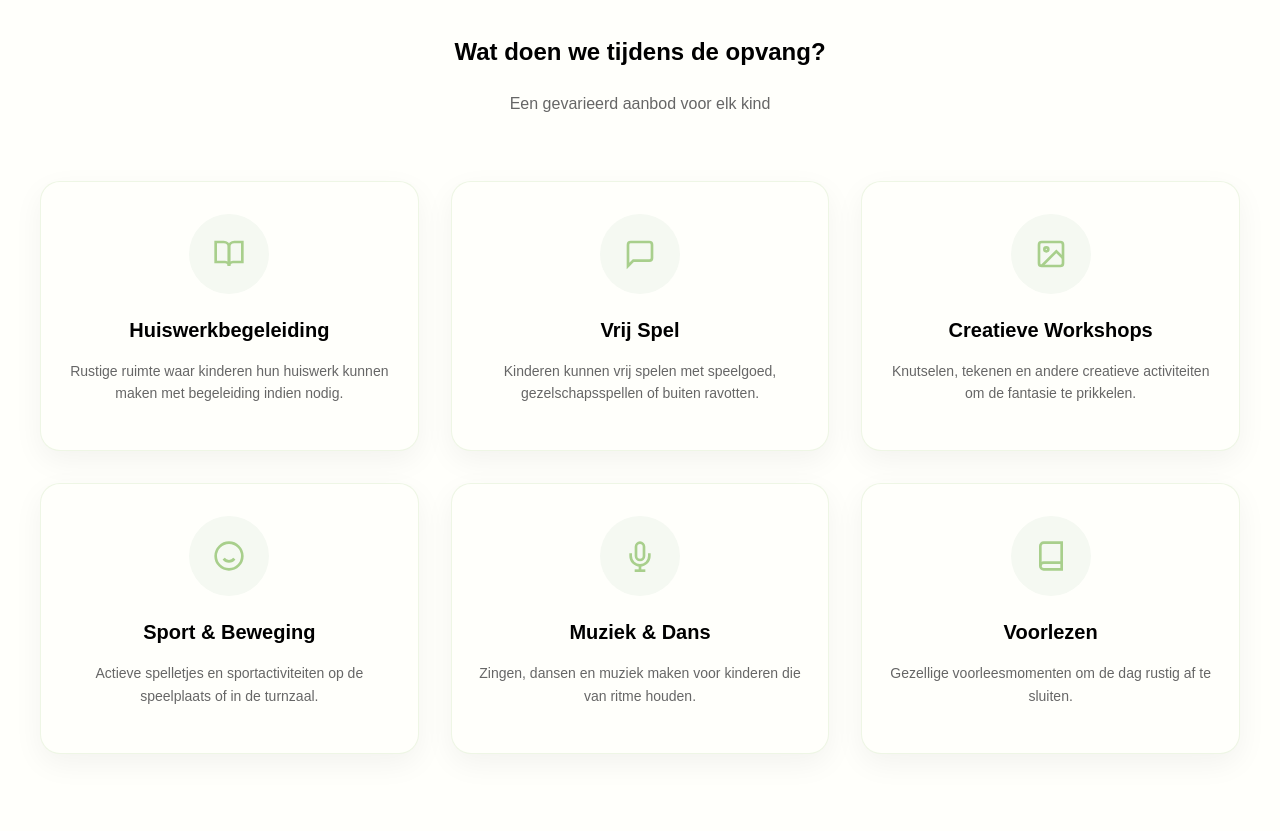
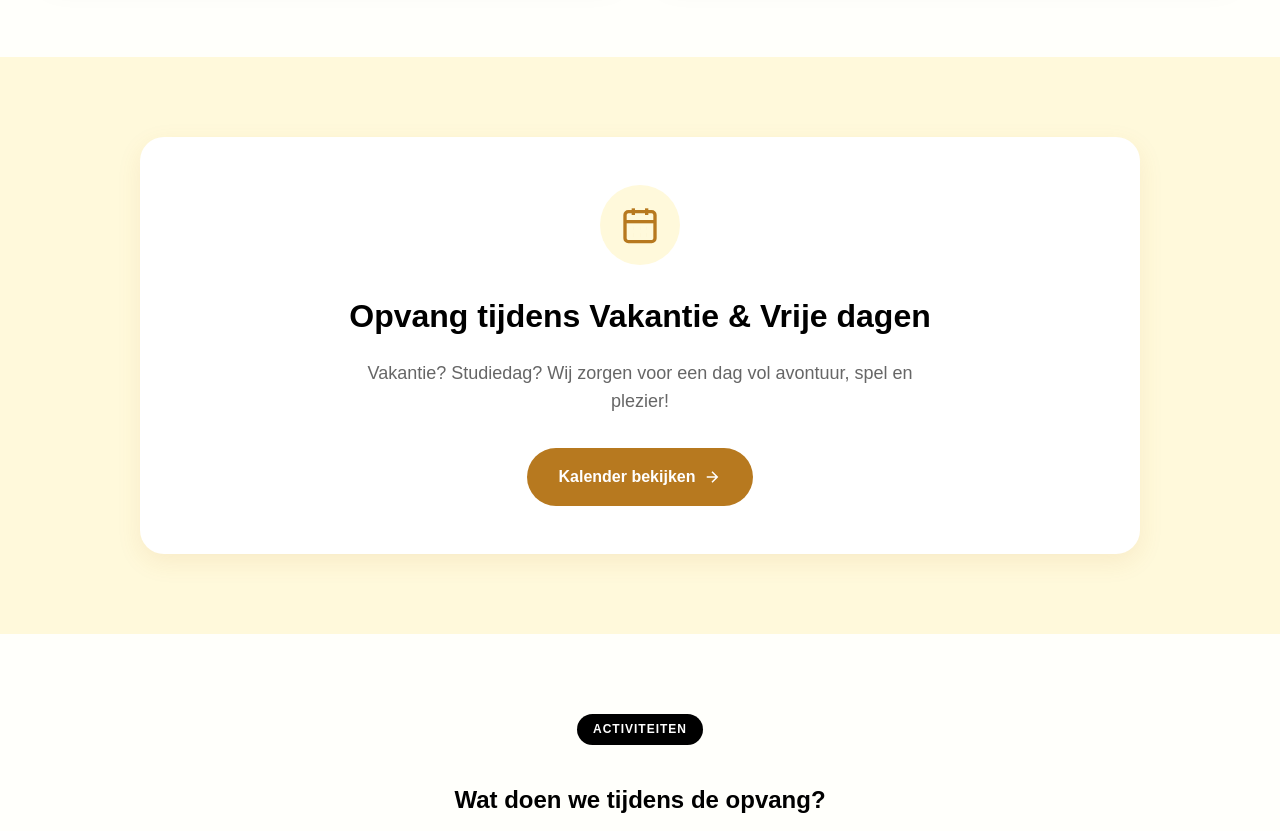
Before and after one commit to LeeLars/VBS-De-Freres, a website: page web/pages/opvang/index.html in a window 1280 px wide. Shown: the part 1768-2599 px from the top of the page. Drawn offline with Linux system fonts and the light colour scheme; no server answers; a web font is replaced by a local one.

Commit message:
Update opvang page with expanded VZW De Speelkamer info and holiday care section

```diff
--- a/web/pages/opvang/index.html
+++ b/web/pages/opvang/index.html
@@ -46,9 +46,15 @@
                     <div>
                         <span class="tag-pill" style="background: #fff9db; color: #b7791f;">Onze Partner</span>
                         <h2 style="font-size: 32px; margin: 16px 0;">Samenwerking met VZW De Speelkamer</h2>
-                        <p style="font-size: 16px; color: #666; line-height: 1.6; margin-bottom: 24px;">
+                        <p style="font-size: 16px; color: #666; line-height: 1.6; margin-bottom: 16px;">
                             Onze buitenschoolse opvang wordt georganiseerd door <strong>VZW De Speelkamer</strong>. Zij bieden kwaliteitsvolle opvanginitiatieven in hartje Brugge waar spelen, leren en groeien centraal staan.
                         </p>
+                        <div style="background: #f0fdf4; border-left: 4px solid #166534; padding: 16px; margin-bottom: 24px;">
+                            <h4 style="margin: 0 0 8px 0; color: #166534;">Samen groeien & bloeien</h4>
+                            <p style="margin: 0; font-size: 14px; color: #166534;">
+                                VZW De Speelkamer werkt nauw samen met VBS De Frères, Sint-Andreas en Het Kleurenpalet. Ons doel is om een naadloze overgang te bieden tussen school, vrije tijd en vakanties.
+                            </p>
+                        </div>
                         <a href="https://vzwdespeelkamer.be/" target="_blank" rel="noopener noreferrer" style="background: #a8cf8c; color: #000; display: inline-flex; align-items: center; gap: 8px; text-decoration: none; border-radius: 50px; font-weight: 600; padding: 14px 28px; transition: all 0.3s;" onmouseover="this.style.transform='translateY(-2px)'; this.style.backgroundColor='#96bb7a'; this.style.boxShadow='0 4px 12px rgba(168, 207, 140, 0.3)'" onmouseout="this.style.transform='translateY(0)'; this.style.backgroundColor='#a8cf8c'; this.style.boxShadow='none'">
                             Bezoek vzwdespeelkamer.be
                             <svg width="18" height="18" viewBox="0 0 24 24" fill="none" stroke="currentColor" stroke-width="2">
@@ -79,13 +85,22 @@
                                     <p style="margin: 4px 0 0 0; font-size: 14px; color: #666;">Een klein en vertrouwd team.</p>
                                 </div>
                             </li>
-                            <li style="display: flex; align-items: flex-start; gap: 12px;">
+                            <li style="margin-bottom: 16px; display: flex; align-items: flex-start; gap: 12px;">
                                 <div style="background: #e8f5e0; padding: 4px; border-radius: 50%; color: #166534;">
                                     <svg width="16" height="16" viewBox="0 0 24 24" fill="none" stroke="currentColor" stroke-width="3"><polyline points="20 6 9 17 4 12"></polyline></svg>
                                 </div>
                                 <div>
                                     <strong>Educatief sterk</strong>
                                     <p style="margin: 4px 0 0 0; font-size: 14px; color: #666;">Spelend leren staat centraal.</p>
+                                </div>
+                            </li>
+                            <li style="display: flex; align-items: flex-start; gap: 12px;">
+                                <div style="background: #e8f5e0; padding: 4px; border-radius: 50%; color: #166534;">
+                                    <svg width="16" height="16" viewBox="0 0 24 24" fill="none" stroke="currentColor" stroke-width="3"><polyline points="20 6 9 17 4 12"></polyline></svg>
+                                </div>
+                                <div>
+                                    <strong>Goede partners</strong>
+                                    <p style="margin: 4px 0 0 0; font-size: 14px; color: #666;">Nauwe band met de scholen.</p>
                                 </div>
                             </li>
                         </ul>
@@ -140,6 +155,38 @@
                             Na school kunnen kinderen huiswerk maken, spelen en deelnemen aan leuke activiteiten tot u ze komt ophalen.
                         </p>
                     </div>
+                </div>
+            </div>
+        </section>
+
+        <!-- Holiday Care -->
+        <section style="padding: 80px 24px; background: #fff9db;">
+            <div style="max-width: 1000px; margin: 0 auto; text-align: center;">
+                <div style="background: #fff; border-radius: 24px; padding: 48px; box-shadow: 0 8px 24px rgba(183, 121, 31, 0.1);">
+                    <div style="width: 80px; height: 80px; background: #fff9db; border-radius: 50%; display: flex; align-items: center; justify-content: center; margin: 0 auto 24px; color: #b7791f;">
+                        <svg width="40" height="40" viewBox="0 0 24 24" fill="none" stroke="currentColor" stroke-width="2">
+                            <rect x="3" y="4" width="18" height="18" rx="2" ry="2"></rect>
+                            <line x1="16" y1="2" x2="16" y2="6"></line>
+                            <line x1="8" y1="2" x2="8" y2="6"></line>
+                            <line x1="3" y1="10" x2="21" y2="10"></line>
+                            <path d="M8 14h.01"></path>
+                            <path d="M12 14h.01"></path>
+                            <path d="M16 14h.01"></path>
+                            <path d="M8 18h.01"></path>
+                            <path d="M12 18h.01"></path>
+                            <path d="M16 18h.01"></path>
+                        </svg>
+                    </div>
+                    <h2 style="font-size: 32px; margin-bottom: 16px;">Opvang tijdens Vakantie & Vrije dagen</h2>
+                    <p style="font-size: 18px; color: #666; max-width: 600px; margin: 0 auto 32px auto; line-height: 1.6;">
+                        Vakantie? Studiedag? Wij zorgen voor een dag vol avontuur, spel en plezier!
+                    </p>
+                    <a href="https://vzwdespeelkamer.be/" target="_blank" rel="noopener noreferrer" style="background: #b7791f; color: #fff; padding: 16px 32px; border-radius: 50px; font-weight: 600; text-decoration: none; display: inline-flex; align-items: center; gap: 8px; transition: all 0.3s;" onmouseover="this.style.backgroundColor='#d69e2e'; this.style.transform='translateY(-2px)'" onmouseout="this.style.backgroundColor='#b7791f'; this.style.transform='translateY(0)'">
+                        Kalender bekijken
+                        <svg width="18" height="18" viewBox="0 0 24 24" fill="none" stroke="currentColor" stroke-width="2">
+                            <path d="M5 12h14M12 5l7 7-7 7"/>
+                        </svg>
+                    </a>
                 </div>
             </div>
         </section>
```
